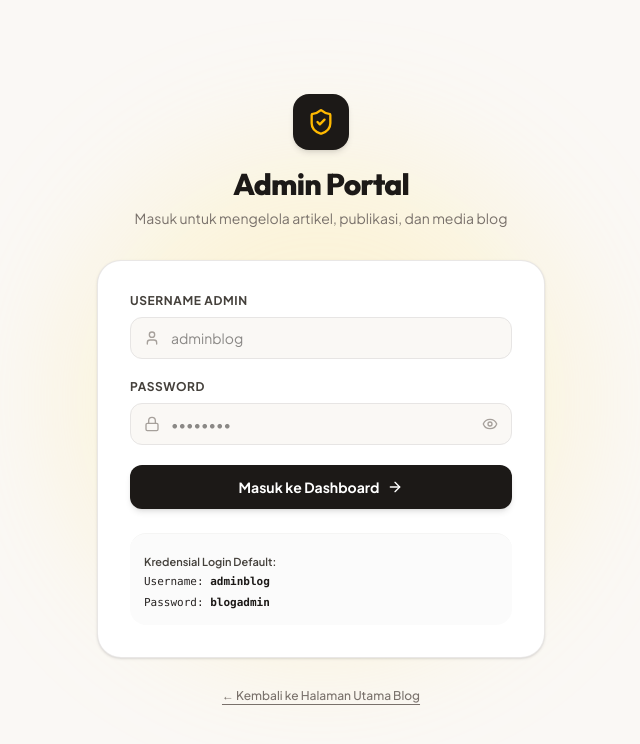
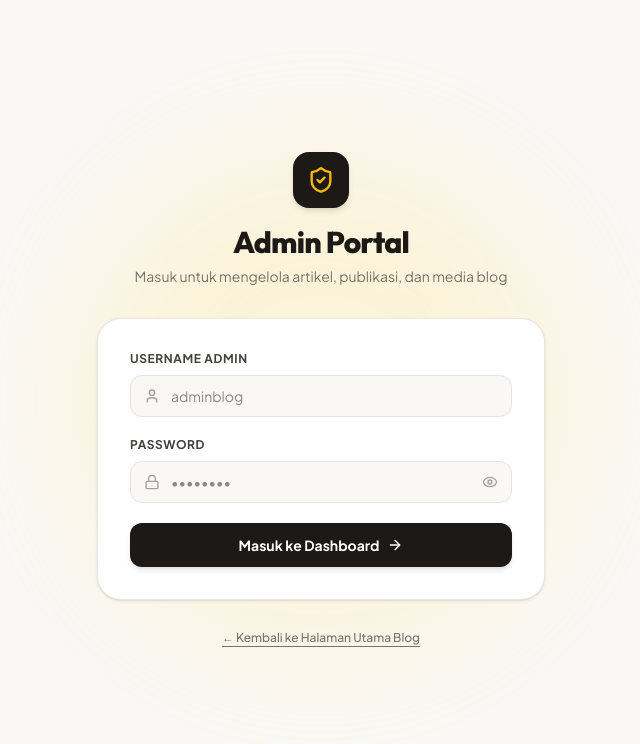
Before and after one commit to Hafidz491/blogspot, a Next.js app: page /admin/login in a window 1280 px wide. Shown: the top 744 px of the page, without its empty margins (319-959 px from the left). Built offline with nearby package versions, Linux system fonts and the light colour scheme.

Commit message:
fix: remove default credentials display on admin login page

```diff
--- a/src/app/admin/login/page.tsx
+++ b/src/app/admin/login/page.tsx
@@ -141,17 +141,6 @@ export default function AdminLoginPage() {
               )}
             </button>
           </form>
-
-          {/* Helper Credentials Box */}
-          <div className="mt-6 pt-5 border-t border-stone-100 bg-stone-50/70 p-3.5 rounded-2xl text-[11px] text-stone-500 space-y-1">
-            <p className="font-semibold text-stone-700">Kredensial Login Default:</p>
-            <p className="font-mono text-stone-800">
-              Username: <strong className="text-stone-900">adminblog</strong>
-            </p>
-            <p className="font-mono text-stone-800">
-              Password: <strong className="text-stone-900">blogadmin</strong>
-            </p>
-          </div>
         </div>
 
         {/* Back to Public Home */}
```
